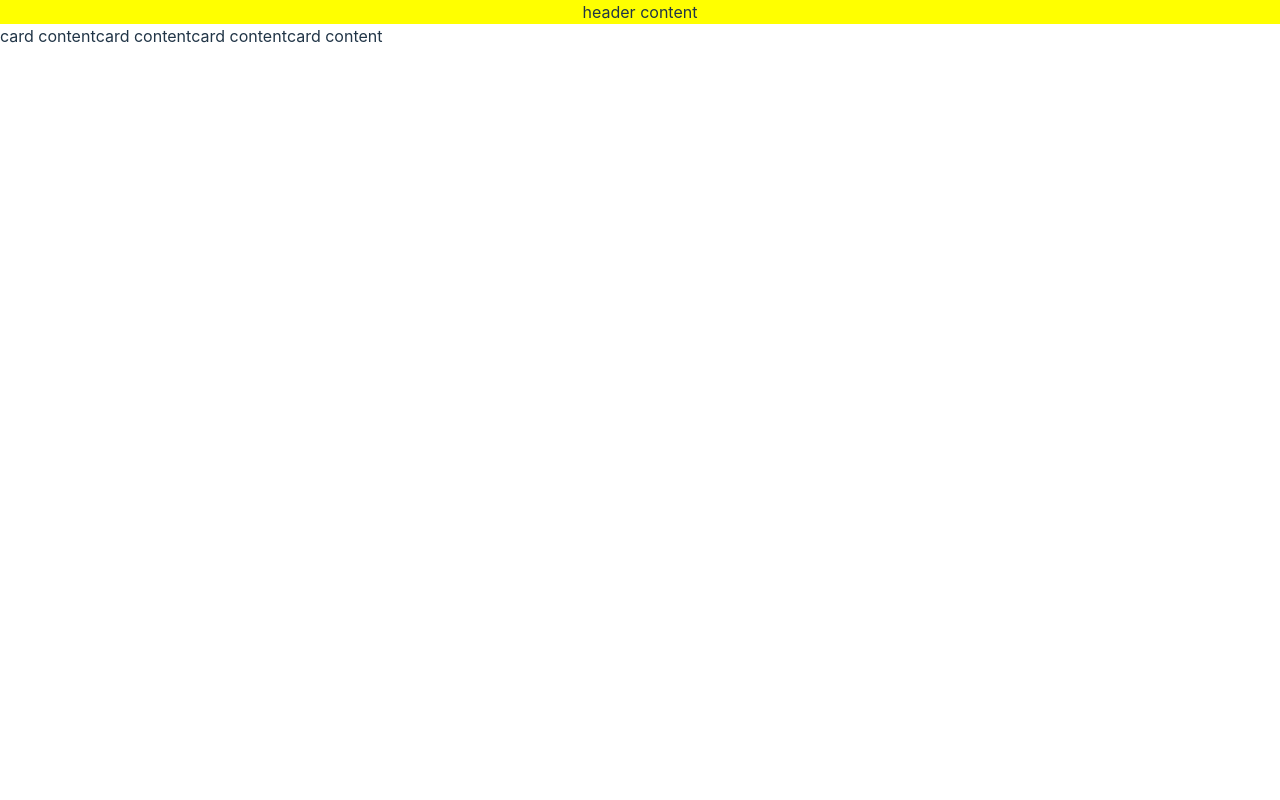
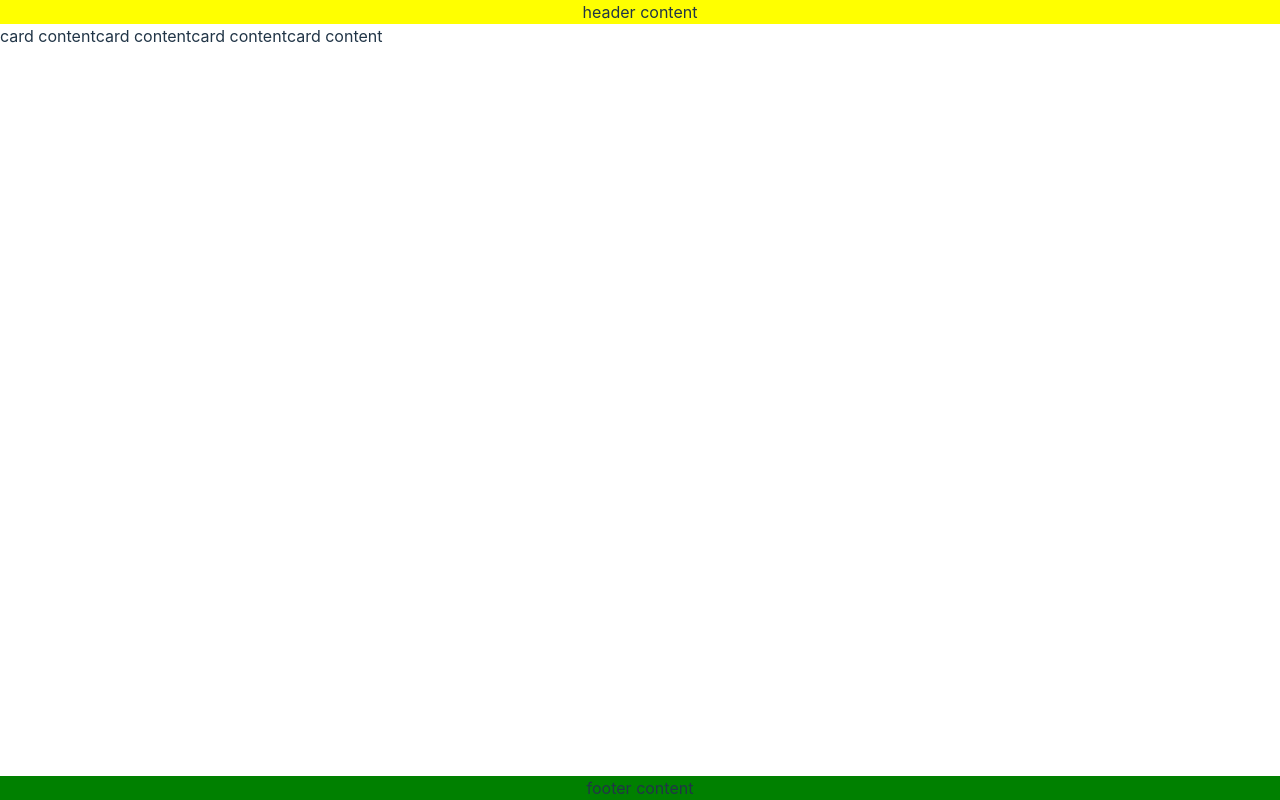
Before and after one commit to denitrip/metro-shopping-list, a React (Vite) app: page / in a window 1280 px wide. Built offline with nearby package versions, Linux system fonts and the light colour scheme.

Commit message:
Dzianis | add footer content

```diff
--- a/src/components/Footer/Footer.tsx
+++ b/src/components/Footer/Footer.tsx
@@ -4,5 +4,6 @@ import './Footer.css';
 
 export const FooterComponent: React.FC = () => {
     return <div className='footer__container'>
+        footer content
     </div>
 }
```
